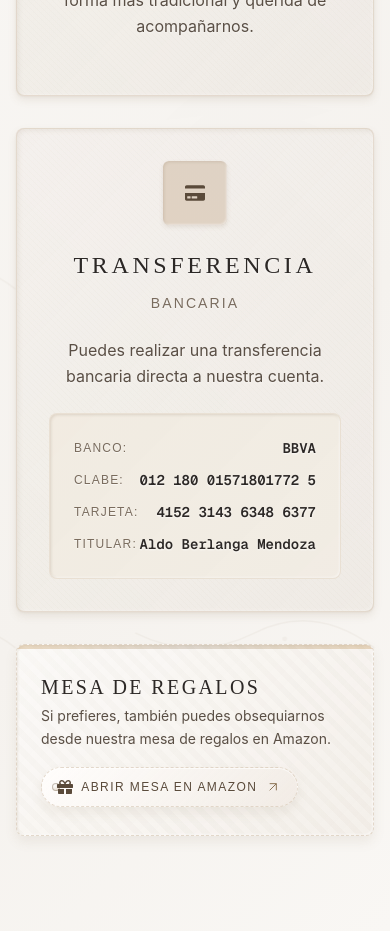
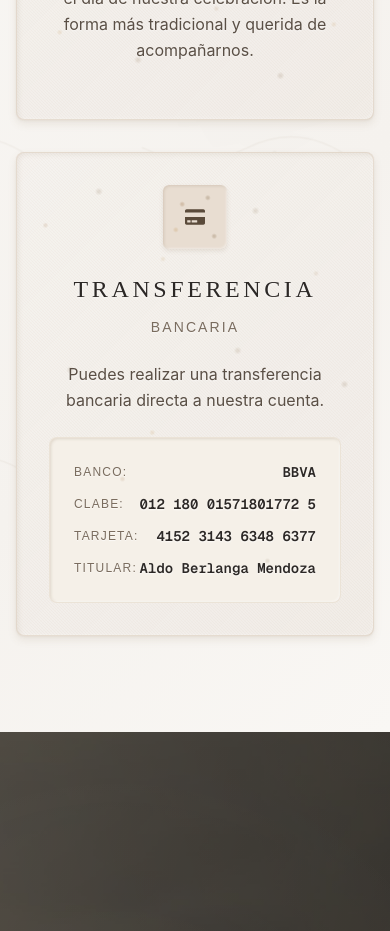
Before and after one commit to AlejoReyna/wedding_invitation, a Next.js app: page / in a window 390 px wide. Shown: the part 8900-9831 px from the top of the page. Built offline with nearby package versions, Linux system fonts and the light colour scheme.

Commit message:
updateee

```diff
--- a/src/app/components/GiftSection.tsx
+++ b/src/app/components/GiftSection.tsx
@@ -1,6 +1,6 @@
 "use client"
 import { useEffect, useRef, useState } from 'react';
-import { FaCreditCard, FaEnvelope, FaGift } from 'react-icons/fa';
+import { FaCreditCard, FaEnvelope } from 'react-icons/fa';
 import Image from 'next/image';
 
 // Componente GiftCard premium
@@ -15,115 +15,125 @@ interface GiftCardProps {
 
 function GiftCard({ icon: Icon, title, subtitle, content, details, className = "" }: GiftCardProps) {
   return (
-    <div
-      className={`overflow-hidden rounded-lg transition-all duration-700 transform hover:-translate-y-2 hover:scale-[1.01] group relative border border-[#d4c4b0]/40 h-full ${className}`}
+    <div className={`overflow-hidden rounded-lg transition-all duration-700 transform hover:-translate-y-2 hover:scale-[1.01] group relative border border-[#d4c4b0]/40 h-full ${className}`}
          style={{
+           // Fondo base con color de cartón
            backgroundColor: '#f0ebe5',
+           // Textura de cartón de huevo con múltiples gradientes radiales
            backgroundImage: `
-          linear-gradient(135deg, rgba(255,255,255,0.1) 0%, rgba(139,115,85,0.05) 100%),
-          linear-gradient(45deg, rgba(180,147,113,0.03) 0%, rgba(139,115,85,0.02) 100%)
+             radial-gradient(circle at 8% 15%, rgba(180,147,113,0.3) 1px, transparent 3px),
+             radial-gradient(circle at 23% 8%, rgba(139,115,85,0.25) 1px, transparent 4px),
+             radial-gradient(circle at 41% 22%, rgba(196,152,91,0.2) 1px, transparent 3px),
+             radial-gradient(circle at 67% 12%, rgba(155,131,102,0.28) 1px, transparent 4px),
+             radial-gradient(circle at 84% 25%, rgba(180,147,113,0.22) 1px, transparent 3px),
+             radial-gradient(circle at 15% 45%, rgba(139,115,85,0.26) 1px, transparent 4px),
+             radial-gradient(circle at 38% 58%, rgba(196,152,91,0.24) 1px, transparent 3px),
+             radial-gradient(circle at 62% 41%, rgba(155,131,102,0.27) 1px, transparent 4px),
+             radial-gradient(circle at 78% 63%, rgba(180,147,113,0.21) 1px, transparent 3px),
+             radial-gradient(circle at 92% 48%, rgba(139,115,85,0.25) 1px, transparent 4px),
+             radial-gradient(circle at 12% 78%, rgba(196,152,91,0.23) 1px, transparent 3px),
+             radial-gradient(circle at 34% 85%, rgba(155,131,102,0.29) 1px, transparent 4px),
+             radial-gradient(circle at 56% 72%, rgba(180,147,113,0.24) 1px, transparent 3px),
+             radial-gradient(circle at 74% 89%, rgba(139,115,85,0.26) 1px, transparent 4px),
+             radial-gradient(circle at 89% 76%, rgba(196,152,91,0.22) 1px, transparent 3px),
+             linear-gradient(135deg, rgba(255,255,255,0.1) 0%, rgba(139,115,85,0.05) 100%)
            `,
+           // Box shadow para profundidad de cartón de huevo
            boxShadow: `
              inset 2px 2px 4px rgba(139,115,85,0.15),
              inset -1px -1px 3px rgba(255,255,255,0.4),
              0 4px 8px rgba(139,115,85,0.12),
              0 1px 2px rgba(139,115,85,0.08)
            `
-      }}
-    >
+         }}>
+
       {/* Overlay sutil para mejorar legibilidad del texto sobre cartón */}
-      <div
-        className="absolute inset-0 rounded-lg bg-white/30"
-        style={{
+      <div className="absolute inset-0 rounded-lg bg-white/30" style={{
+        // Textura adicional de fibra de cartón
         backgroundImage: `
-            linear-gradient(45deg, transparent 49%, rgba(139,115,85,0.02) 50%, rgba(139,115,85,0.02) 51%, transparent 52%),
-            linear-gradient(-45deg, transparent 49%, rgba(196,152,91,0.01) 50%, rgba(196,152,91,0.01) 51%, transparent 52%)
+          linear-gradient(45deg, transparent 48%, rgba(139,115,85,0.03) 49%, rgba(139,115,85,0.03) 51%, transparent 52%),
+          linear-gradient(-45deg, transparent 48%, rgba(196,152,91,0.02) 49%, rgba(196,152,91,0.02) 51%, transparent 52%)
         `,
-          backgroundSize: '6px 6px, 8px 8px'
-        }}
-      ></div>
+        backgroundSize: '3px 3px, 4px 4px'
+      }}></div>
 
       {/* Content Section */}
       <div className="p-8 md:p-10 text-center relative h-full flex flex-col justify-between z-10">
+
+        {/* Top section with icon and title */}
         <div className="flex-grow">
           {/* Icon */}
-          <div
-            className="w-16 h-16 mx-auto mb-6 rounded-md shadow-lg inline-flex items-center justify-center"
-            style={{
+          <div className="w-16 h-16 mx-auto mb-6 rounded-md shadow-lg inline-flex items-center justify-center" style={{
             backgroundColor: '#e8ddd1',
             backgroundImage: `
-                linear-gradient(45deg, rgba(180,147,113,0.15) 0%, rgba(139,115,85,0.10) 100%)
+              radial-gradient(circle at 30% 30%, rgba(180,147,113,0.4) 1px, transparent 3px),
+              radial-gradient(circle at 70% 20%, rgba(139,115,85,0.3) 1px, transparent 3px),
+              radial-gradient(circle at 20% 70%, rgba(196,152,91,0.25) 1px, transparent 3px),
+              radial-gradient(circle at 80% 80%, rgba(155,131,102,0.35) 1px, transparent 3px)
             `,
             boxShadow: `
               inset 1px 1px 3px rgba(139,115,85,0.2),
               inset -1px -1px 2px rgba(255,255,255,0.5),
               0 2px 4px rgba(139,115,85,0.15)
             `
-            }}
-          >
+          }}>
             <Icon className="text-[#5a4a3a] text-xl" />
           </div>
 
           {/* Title */}
-          <h3
-            className="text-2xl md:text-3xl font-light text-[#2c2826] mb-3 tracking-[0.15em] uppercase"
+          <h3 className="text-2xl md:text-3xl font-light text-[#2c2826] mb-3 tracking-[0.15em] uppercase"
               style={{
                 fontFamily: 'Playfair Display, serif',
                 textShadow: '0 1px 3px rgba(255,255,255,0.8)'
-            }}
-          >
+              }}>
             {title}
           </h3>
 
           {/* Subtitle */}
-          <p
-            className="text-[#5a4a3a]/80 text-sm font-light tracking-[0.15em] uppercase mb-6"
-            style={{ textShadow: '0 1px 2px rgba(255,255,255,0.8)' }}
-          >
+          <p className="text-[#5a4a3a]/80 text-sm font-light tracking-[0.15em] uppercase mb-6"
+             style={{
+               textShadow: '0 1px 2px rgba(255,255,255,0.8)'
+             }}>
             {subtitle}
           </p>
 
           {/* Content */}
-          <p
-            className="text-[#5a4f45] text-base leading-relaxed mb-6"
+          <p className="text-[#5a4f45] text-base leading-relaxed mb-6"
              style={{
                fontFamily: 'Inter, sans-serif',
                textShadow: '0 1px 2px rgba(255,255,255,0.6)'
-            }}
-          >
+             }}>
             {content}
           </p>
         </div>
 
         {/* Bottom section with details */}
         {details && (
-          <div
-            className="rounded-lg p-6 shadow-inner"
-            style={{
+          <div className="rounded-lg p-6 shadow-inner" style={{
             backgroundColor: '#f5f0e8',
             backgroundImage: `
-                linear-gradient(135deg, rgba(180,147,113,0.05) 0%, rgba(139,115,85,0.03) 100%)
+              radial-gradient(circle at 25% 25%, rgba(180,147,113,0.2) 1px, transparent 3px),
+              radial-gradient(circle at 75% 75%, rgba(139,115,85,0.15) 1px, transparent 3px)
             `,
             boxShadow: `
               inset 1px 1px 3px rgba(139,115,85,0.2),
               inset -1px -1px 2px rgba(255,255,255,0.6)
             `,
             border: '1px solid rgba(212, 196, 176, 0.3)'
-            }}
-          >
+          }}>
             <div className="space-y-3">
               {details.map((detail: { label: string; value: string }, index: number) => (
                 <div key={index} className="flex justify-between items-center">
-                  <span
-                    className="text-[#5a4a3a]/80 font-medium tracking-[0.1em] uppercase text-xs"
-                    style={{ textShadow: '0 1px 1px rgba(255,255,255,0.7)' }}
-                  >
+                  <span className="text-[#5a4a3a]/80 font-medium tracking-[0.1em] uppercase text-xs"
+                        style={{
+                          textShadow: '0 1px 1px rgba(255,255,255,0.7)'
+                        }}>
                     {detail.label}:
                   </span>
-                  <span
-                    className="font-semibold font-mono text-[#2c2826] text-sm"
-                    style={{ textShadow: '0 1px 2px rgba(255,255,255,0.8)' }}
-                  >
+                  <span className="font-semibold font-mono text-[#2c2826] text-sm"
+                        style={{
+                          textShadow: '0 1px 2px rgba(255,255,255,0.8)'
+                        }}>
                     {detail.value}
                   </span>
                 </div>
@@ -144,28 +154,44 @@ export default function GiftSection() {
     const observer = new IntersectionObserver(
       (entries) => {
         entries.forEach((entry) => {
-          if (entry.isIntersecting) setIsVisible(true);
+          if (entry.isIntersecting) {
+            setIsVisible(true);
+          }
         });
       },
-      { threshold: 0.15, rootMargin: '-20px' }
+      {
+        threshold: 0.15,
+        rootMargin: '-20px'
+      }
     );
 
     const currentRef = sectionRef.current;
-    if (currentRef) observer.observe(currentRef);
+    if (currentRef) {
+      observer.observe(currentRef);
+    }
+
     return () => {
-      if (currentRef) observer.unobserve(currentRef);
+      if (currentRef) {
+        observer.unobserve(currentRef);
+      }
     };
   }, []);
 
   // Decorative floral elements matching the project style
   const FloralDecoration = ({ className = "" }) => (
     <svg className={`w-full h-full ${className}`} viewBox="0 0 80 80" fill="none">
-      <path d="M10,40 Q25,20 40,40 Q55,60 70,40 Q55,20 40,40 Q25,60 10,40" stroke="#8B7355" strokeWidth="1.2" fill="none" opacity="0.6" />
-      <path d="M25,35 Q30,25 35,35 Q30,45 25,35" fill="#9B8366" opacity="0.5" />
-      <path d="M45,45 Q50,35 55,45 Q50,55 45,45" fill="#C4985B" opacity="0.4" />
-      <circle cx="40" cy="40" r="2.5" fill="#D4A971" opacity="0.6" />
-      <circle cx="32" cy="38" r="1" fill="#8B7355" opacity="0.4" />
-      <circle cx="48" cy="42" r="1" fill="#8B7355" opacity="0.4" />
+      <path
+        d="M10,40 Q25,20 40,40 Q55,60 70,40 Q55,20 40,40 Q25,60 10,40"
+        stroke="#8B7355"
+        strokeWidth="1.2"
+        fill="none"
+        opacity="0.6"
+      />
+      <path d="M25,35 Q30,25 35,35 Q30,45 25,35" fill="#9B8366" opacity="0.5"/>
+      <path d="M45,45 Q50,35 55,45 Q50,55 45,45" fill="#C4985B" opacity="0.4"/>
+      <circle cx="40" cy="40" r="2.5" fill="#D4A971" opacity="0.6"/>
+      <circle cx="32" cy="38" r="1" fill="#8B7355" opacity="0.4"/>
+      <circle cx="48" cy="42" r="1" fill="#8B7355" opacity="0.4"/>
     </svg>
   );
 
@@ -180,7 +206,9 @@ export default function GiftSection() {
     <section
       ref={sectionRef}
       className="min-h-screen w-full py-24 px-4 md:px-8 relative overflow-hidden"
-      style={{ background: 'linear-gradient(135deg, #fbf9f6 0%, #f8f6f3 35%, #f5f2ee 70%, #f9f7f4 100%)' }}
+      style={{
+        background: 'linear-gradient(135deg, #fbf9f6 0%, #f8f6f3 35%, #f5f2ee 70%, #f9f7f4 100%)'
+      }}
     >
       {/* Subtle organic texture overlay */}
       <div className="absolute inset-0 opacity-[0.02]">
@@ -199,65 +227,81 @@ export default function GiftSection() {
         <svg className="absolute inset-0 w-full h-full" viewBox="0 0 800 600" preserveAspectRatio="xMidYMid slice">
           <defs>
             <pattern id="giftPattern" x="0" y="0" width="120" height="120" patternUnits="userSpaceOnUse">
-              <path d="M20,20 Q40,30 60,20 Q80,10 100,25" stroke="#8B7355" strokeWidth="0.5" fill="none" opacity="0.3" />
-              <circle cx="30" cy="25" r="1" fill="#C4985B" opacity="0.2" />
-              <circle cx="70" cy="22" r="0.8" fill="#9B8366" opacity="0.3" />
+              <path
+                d="M20,20 Q40,30 60,20 Q80,10 100,25"
+                stroke="#8B7355"
+                strokeWidth="0.5"
+                fill="none"
+                opacity="0.3"
+              />
+              <circle cx="30" cy="25" r="1" fill="#C4985B" opacity="0.2"/>
+              <circle cx="70" cy="22" r="0.8" fill="#9B8366" opacity="0.3"/>
             </pattern>
           </defs>
-          <rect width="100%" height="100%" fill="url(#giftPattern)" />
+          <rect width="100%" height="100%" fill="url(#giftPattern)"/>
         </svg>
       </div>
 
       <div className="max-w-6xl mx-auto relative z-10">
-        {/* Header */}
-        <div
-          className={`text-center mb-20 transition-all duration-2000 ease-out ${
+        {/* Header with elegant styling */}
+        <div className={`text-center mb-20 transition-all duration-2000 ease-out ${
           isVisible ? 'opacity-100 translate-y-0' : 'opacity-0 translate-y-12'
-          }`}
-          style={{ transitionDelay: '200ms' }}
-        >
-          <div className="flex justify-center mb-2">
-            <div className="w-32 h-32 md:w-80 md:h-40 ">
+        }`} style={{ transitionDelay: '200ms' }}>
+
+          {/* Gift asset */}
+          <div className="flex justify-center mb-8">
+            <div className="w-32 h-32 md:w-40 md:h-40 opacity-50">
               <Image
                 src="/assets/gift_asset.png"
                 alt="Gift icon"
                 width={160}
                 height={160}
                 className="object-contain w-full h-full"
-                style={{ filter: 'sepia(40%) saturate(80%) hue-rotate(5deg) brightness(1.1)' }}
+                style={{
+                  filter: 'sepia(40%) saturate(80%) hue-rotate(5deg) brightness(1.1)'
+                }}
               />
             </div>
           </div>
 
+          {/* Subtitle */}
           <p className="text-xs md:text-sm font-light tracking-[0.4em] uppercase mb-6 text-[#8B7355] italic garamond-300">
             SI DESEAS OBSEQUIARNOS
           </p>
+
+          {/* Decorative line */}
           <div className="w-24 h-px mx-auto mb-6 bg-[#C4985B] opacity-60"></div>
+
+          {/* Main title */}
           <h2 className="text-3xl md:text-4xl lg:text-5xl font-light tracking-[0.3em] uppercase text-[#5c5c5c] mb-8 garamond-300 relative">
             Regalos
           </h2>
-          <p className="text-stone-600 text-lg md:text-xl leading-relaxed max-w-2xl mx-8 font-light mb-8">
+
+          {/* Message */}
+          <p className="text-stone-600 text-lg md:text-xl leading-relaxed max-w-2xl mx-auto font-light mb-8">
             Tu presencia es nuestro regalo más preciado. Si deseas honrarnos con un obsequio, te ofrecemos estas opciones con profunda gratitud.
           </p>
+
         </div>
 
         {/* Side decorative elements */}
         <div className="absolute left-8 top-1/3 w-12 h-12 opacity-20 hidden lg:block">
           <FloralDecoration />
         </div>
+
         <div className="absolute right-8 top-2/3 w-12 h-12 opacity-20 hidden lg:block">
           <FloralDecoration className="transform rotate-180" />
         </div>
 
         {/* Gift Cards Container */}
         <div className="grid md:grid-cols-2 gap-8 md:gap-20 max-w-[1200px] mx-auto items-stretch">
+
           {/* Envelope Card */}
-          <div
-            className={`group transition-all duration-2500 ease-out ${
-              isVisible ? 'opacity-100 translate-y-0 md:translate-x-4' : 'opacity-0 translate-y-8 translate-x-0'
-            }`}
-            style={{ transitionDelay: '600ms' }}
-          >
+          <div className={`group transition-all duration-2500 ease-out ${
+            isVisible
+              ? 'opacity-100 translate-y-0 md:translate-x-4'
+              : 'opacity-0 translate-y-8 translate-x-0'
+          }`} style={{ transitionDelay: '600ms' }}>
             <GiftCard
               icon={FaEnvelope}
               title="Sobre"
@@ -267,12 +311,11 @@ export default function GiftSection() {
           </div>
 
           {/* Bank Transfer Card */}
-          <div
-            className={`group transition-all duration-2500 ease-out ${
-              isVisible ? 'opacity-100 translate-y-0 md:-translate-x-4' : 'opacity-0 translate-y-8 translate-x-0'
-            }`}
-            style={{ transitionDelay: '800ms' }}
-          >
+          <div className={`group transition-all duration-2500 ease-out ${
+            isVisible
+              ? 'opacity-100 translate-y-0 md:-translate-x-4'
+              : 'opacity-0 translate-y-8 translate-x-0'
+          }`} style={{ transitionDelay: '800ms' }}>
             <GiftCard
               icon={FaCreditCard}
               title="Transferencia"
@@ -281,91 +324,9 @@ export default function GiftSection() {
               details={bankDetails}
             />
           </div>
-
-          {/* Horizontal Amazon Registry Card (full width on md+) */}
-          <div
-            className={`md:col-span-2 transition-all duration-2500 ease-out ${
-              isVisible ? 'opacity-100 translate-y-0' : 'opacity-0 translate-y-8'
-            }`}
-            style={{ transitionDelay: '1000ms' }}
-          >
-            <div
-              className="relative overflow-hidden rounded-lg h-full border border-dashed border-[#d4c4b0]/60 px-6 py-7 md:px-10 md:py-9"
-              style={{
-                backgroundColor: '#f7f3ee',
-                backgroundImage: `
-                  linear-gradient(135deg, rgba(255,255,255,0.55) 0%, rgba(240,235,229,0.4) 100%),
-                  repeating-linear-gradient(45deg, rgba(139,115,85,0.05) 0, rgba(139,115,85,0.05) 6px, transparent 6px, transparent 12px)
-                `,
-                boxShadow: `
-                  inset 1px 1px 2px rgba(139,115,85,0.12),
-                  inset -1px -1px 2px rgba(255,255,255,0.5),
-                  0 6px 12px rgba(139,115,85,0.10)
-                `
-              }}
-            >
-              {/* Sutil banda superior */}
-              <div
-                className="absolute left-0 right-0 top-0 h-1"
-                style={{ background: 'linear-gradient(90deg, rgba(196,152,91,0.35), rgba(139,115,85,0.25), rgba(196,152,91,0.35))' }}
-              />
-
-              <div className="relative z-10 flex flex-col md:flex-row md:items-center md:justify-between gap-4">
-                {/* Texto */}
-                <div>
-                  <h3
-                    className="text-xl md:text-2xl font-light tracking-[0.12em] uppercase text-[#2c2826] mb-1"
-                    style={{ fontFamily: 'Playfair Display, serif' }}
-                  >
-                    Mesa de Regalos
-                  </h3>
-                  <p
-                    className="text-[#5a4f45] leading-relaxed text-sm md:text-base"
-                    style={{ fontFamily: 'Inter, sans-serif' }}
-                  >
-                    Si prefieres, también puedes obsequiarnos desde nuestra mesa de regalos en Amazon.
-                  </p>
         </div>
 
-                {/* Botón creativo tipo “gift-tag” */}
-                <div className="md:text-right">
-                  <a
-                    href="https://www.amazon.com.mx/wedding/share/aldoyandrea"
-                    target="_blank"
-                    rel="noopener noreferrer"
-                    className="gift-tag-btn group inline-flex items-center"
-                    aria-label="Abrir Mesa de Regalos de Aldo Berlanga y Andrea Reyna en Amazon"
-                    title="Mesa de Regalos de Aldo Berlanga y Andrea Reyna"
-                  >
-                    {/* Efecto brillo barrido */}
-                    <span className="shine" aria-hidden="true" />
-                    {/* Agujero del tag */}
-                    <span className="tag-hole" aria-hidden="true" />
-                    {/* Contenido */}
-                    <span className="flex items-center gap-2 z-10">
-                      <FaGift className="text-[#5a4a3a] text-base md:text-lg" />
-                      <span className="btn-text uppercase tracking-[0.12em] text-xs md:text-sm">
-                        Abrir mesa en Amazon
-                      </span>
-                    </span>
-                    {/* Flecha */}
-                    <svg
-                      className="ml-2 w-4 h-4 md:w-5 md:h-5 stroke-[#8B7355] transition-transform duration-300 group-hover:translate-x-0.5"
-                      viewBox="0 0 24 24"
-                      fill="none"
-                      strokeWidth="1.5"
-                      aria-hidden="true"
-                    >
-                      <path d="M7 17L17 7" />
-                      <path d="M7 7h10v10" />
-                    </svg>
-                  </a>
-                </div>
-              </div>
-            </div>
-          </div>
-          {/* END Horizontal Card */}
-        </div>
+
       </div>
 
       <style jsx>{`
@@ -375,78 +336,13 @@ export default function GiftSection() {
             0 20px 25px -5px rgba(0, 0, 0, 0.1),
             0 0 0 1px rgba(0, 0, 0, 0.05);
         }
+
         .shadow-elegant-hover {
           box-shadow:
             0 10px 15px -3px rgba(0, 0, 0, 0.1),
             0 25px 50px -12px rgba(0, 0, 0, 0.15),
             0 0 0 1px rgba(0, 0, 0, 0.05);
         }
-
-        /* --- Gift Tag Button Styles --- */
-        .gift-tag-btn {
-          position: relative;
-          padding: 0.7rem 0.95rem;
-          border-radius: 9999px;
-          border: 1px dashed rgba(212, 196, 176, 0.6);
-          background:
-            linear-gradient(135deg, rgba(255,255,255,0.65) 0%, rgba(240,235,229,0.5) 100%),
-            linear-gradient(135deg, #fffaf5 0%, #f3ece5 100%);
-          box-shadow:
-            inset 0 1px 0 rgba(255,255,255,0.6),
-            0 6px 12px rgba(139,115,85,0.10);
-          color: #5a4a3a;
-          backdrop-filter: blur(2px);
-          transform: translateZ(0);
-        }
-        .gift-tag-btn:hover {
-          transform: translateY(-1px);
-          box-shadow:
-            inset 0 1px 0 rgba(255,255,255,0.7),
-            0 10px 18px rgba(139,115,85,0.14);
-        }
-
-        /* Agujero del tag (detalle sutil) */
-        .gift-tag-btn .tag-hole {
-          position: absolute;
-          left: 10px;
-          top: 50%;
-          transform: translateY(-50%);
-          width: 8px;
-          height: 8px;
-          border-radius: 9999px;
-          background:
-            radial-gradient(circle at 35% 35%, #ffffff 0%, #e8ddd1 60%, #c9b59e 100%);
-          box-shadow: inset 0 0 0 1px rgba(90,74,58,0.35);
-          opacity: 0.9;
-        }
-
-        /* Brillo en barrido */
-        @keyframes sweep {
-          0% { left: -120%; }
-          100% { left: 120%; }
-        }
-        .gift-tag-btn .shine {
-          position: absolute;
-          top: 0; bottom: 0;
-          left: -120%;
-          width: 40%;
-          pointer-events: none;
-          background: linear-gradient(120deg,
-            rgba(255,255,255,0) 0%,
-            rgba(255,255,255,0.28) 35%,
-            rgba(255,255,255,0.6) 50%,
-            rgba(255,255,255,0.0) 70%);
-          transform: skewX(-20deg);
-          filter: blur(0.2px);
-        }
-        .gift-tag-btn:hover .shine {
-          animation: sweep 1.2s ease-in-out;
-        }
-
-        .gift-tag-btn .btn-text {
-          text-shadow: 0 1px 2px rgba(255,255,255,0.65);
-          letter-spacing: 0.12em;
-        }
       `}</style>
     </section>
   );
--- a/src/app/page.tsx
+++ b/src/app/page.tsx
@@ -1,6 +1,5 @@
 "use client"
 import LocationSection from './components/LocationSection';
-
 import GiftSection from './components/GiftSection';
 import RSVPSection from './components/RSVPSection';
 import MinimalistFooter from './components/Footer';
```
Also changed, not shown: src/app/components/MessageCard.tsx (+76 -36 lines), src/app/components/MessageSection.tsx (+118 -8 lines). Lines whose indentation alone changed are shown as unchanged.
